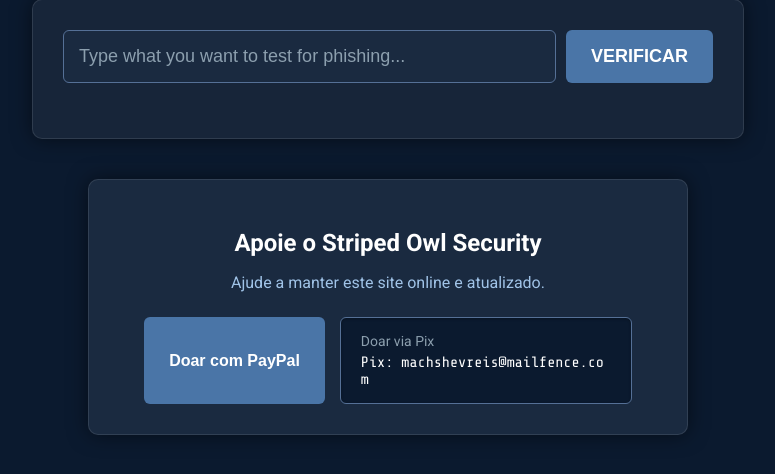
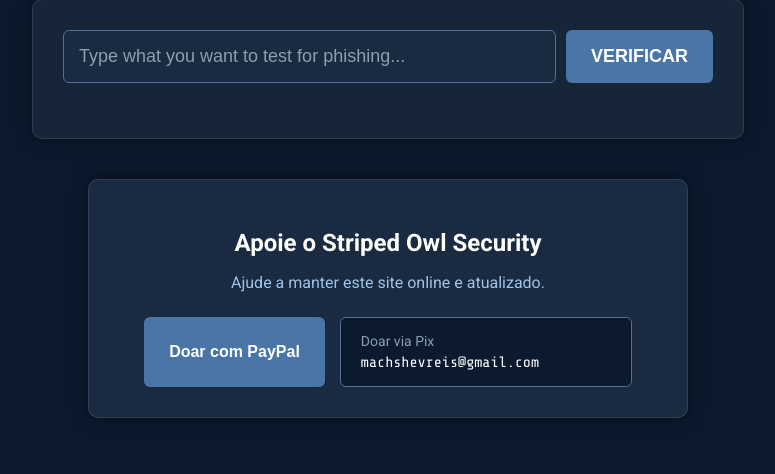
Before and after one commit to FFReis23/stripedowlsecurity, a Flask app: page / in a window 1280 px wide. Shown: the part 243-717 px from the top of the page, without its empty margins (252-1027 px from the left). Run offline with Flask 3, Linux system fonts and the light colour scheme.

Commit message:
Update index.html

```diff
--- a/templates/index.html
+++ b/templates/index.html
@@ -206,7 +206,8 @@
 
                 <div class="pix-box">
                     <span>Doar via Pix</span>
-                    <div class="pix-key">Pix: machshevreis@mailfence.com</div>
+                    <div Chave PIX</div>
+                    <div class="pix-key">machshevreis@gmail.com</div>
                 </div>
             </div>
         </div>
```
